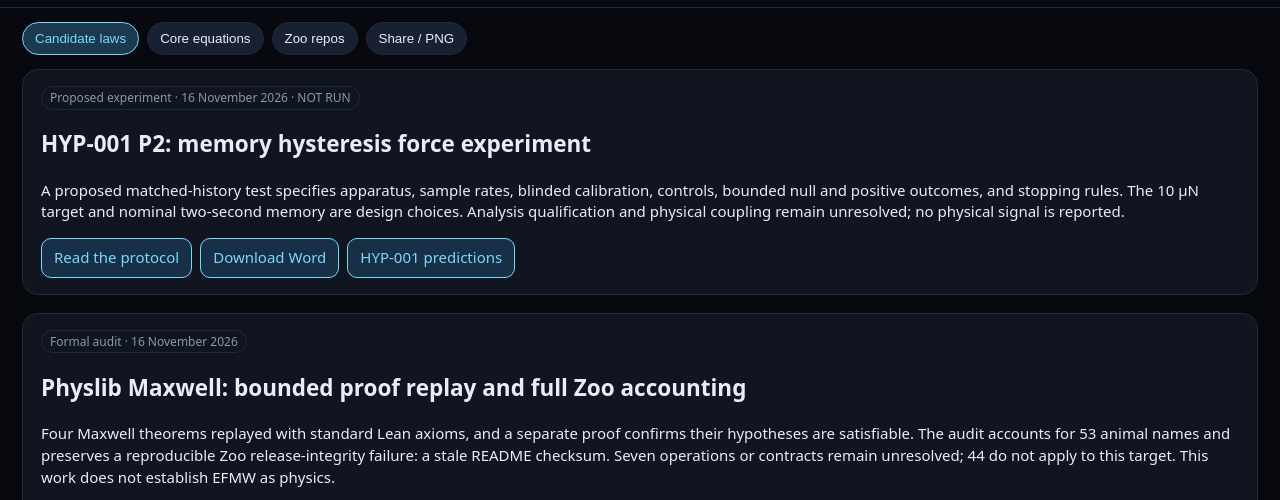
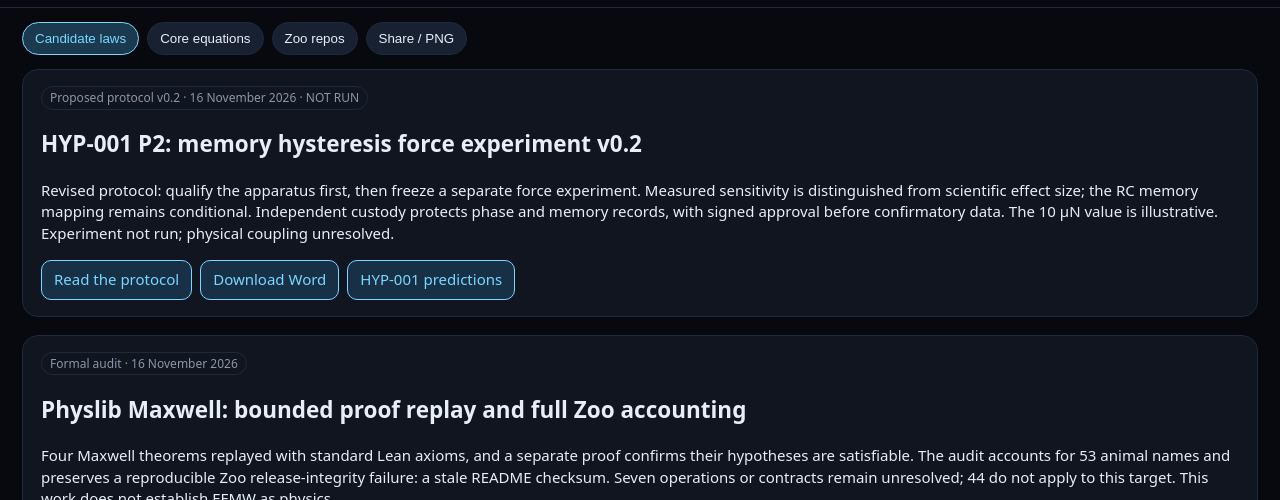
Before and after one commit to enuminous/papers, a plain HTML site: page index.html in a window 1280 px wide. Shown: the part 241-741 px from the top of the page. Drawn offline with nearby package versions, Linux system fonts and the light colour scheme.

Commit message:
Revise HYP-001 P2 protocol to v0.2 with apparatus qualification first
Publish the revised Word and Markdown protocol, separate scientific thresholds from measured sensitivity, make the RC memory mapping conditional, and require independent custody and approval before confirmatory acquisition. Update the README and index descriptions; the experiment remains not run.

```diff
--- a/index.html
+++ b/index.html
@@ -57,9 +57,9 @@
 </nav>
 <main>
 <aside class="card" aria-labelledby="hyp-001-p2-protocol-title" style="grid-column:1/-1">
-  <span class="pill">Proposed experiment · 16 November 2026 · NOT RUN</span>
-  <h2 id="hyp-001-p2-protocol-title">HYP-001 P2: memory hysteresis force experiment</h2>
-  <p>A proposed matched-history test specifies apparatus, sample rates, blinded calibration, controls, bounded null and positive outcomes, and stopping rules. The 10 µN target and nominal two-second memory are design choices. Analysis qualification and physical coupling remain unresolved; no physical signal is reported.</p>
+  <span class="pill">Proposed protocol v0.2 · 16 November 2026 · NOT RUN</span>
+  <h2 id="hyp-001-p2-protocol-title">HYP-001 P2: memory hysteresis force experiment v0.2</h2>
+  <p>Revised protocol: qualify the apparatus first, then freeze a separate force experiment. Measured sensitivity is distinguished from scientific effect size; the RC memory mapping remains conditional. Independent custody protects phase and memory records, with signed approval before confirmatory data. The 10 µN value is illustrative. Experiment not run; physical coupling unresolved.</p>
   <div class="actions"><a href="https://github.com/enuminous/papers/blob/main/HYP-001-P2-Memory-Hysteresis-Experimental-Protocol-2026-11-16.md">Read the protocol</a><a href="https://github.com/enuminous/papers/raw/refs/heads/main/HYP-001-P2-Memory-Hysteresis-Experimental-Protocol-2026-11-16.docx">Download Word</a><a href="https://github.com/enuminous/papers/blob/main/EFMW-HYP-001-Testable-Physical-Predictions-2026-11-12.md">HYP-001 predictions</a></div>
 </aside>
 
```
Also changed, not shown: 3 other files.
